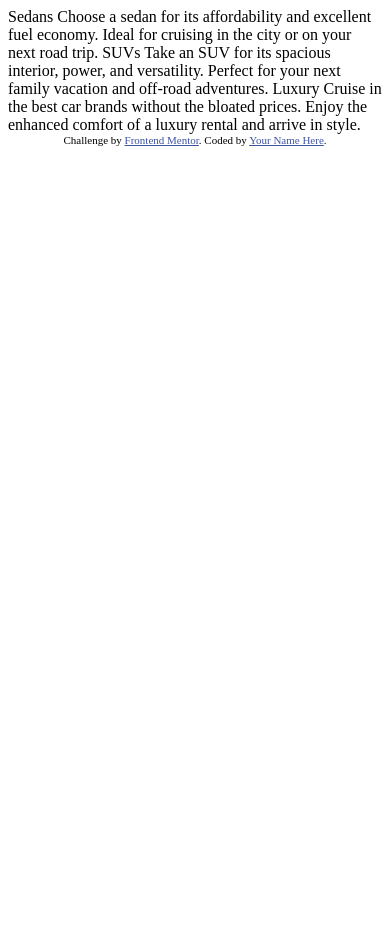
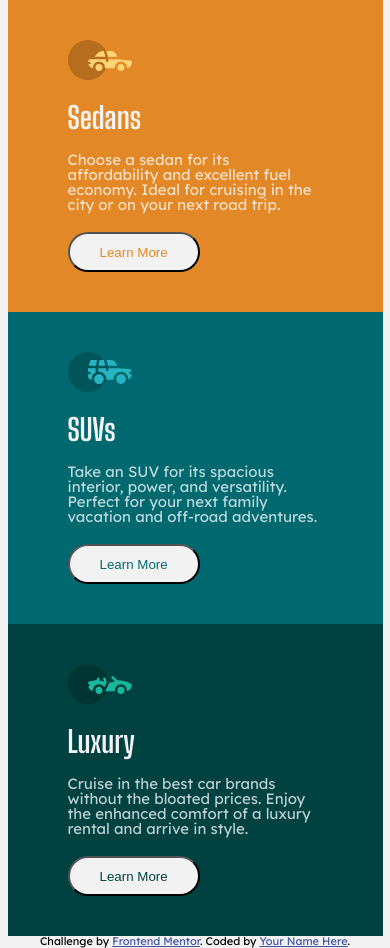
Before and after one commit to barry505/3-column-preview-card-component-main, a plain HTML site: page index.html in a window 390 px wide. Before the commit the page ends 844 px from the top, so only its background shows below. Drawn offline with Linux system fonts and the light colour scheme.

Commit message:
add css files, site mostly complete for mobile.

```diff
--- a/index.html
+++ b/index.html
@@ -1,36 +1,69 @@
 <!DOCTYPE html>
 <html lang="en">
+
 <head>
   <meta charset="UTF-8">
-  <meta name="viewport" content="width=device-width, initial-scale=1.0"> <!-- displays site properly based on user's device -->
+  <meta name="viewport" content="width=device-width, initial-scale=1.0">
+  <!-- displays site properly based on user's device -->
 
   <link rel="icon" type="image/png" sizes="32x32" href="./images/favicon-32x32.png">
 
   <title>Frontend Mentor | 3-column preview card component</title>
-
   <!-- Feel free to remove these styles or customise in your own stylesheet 👍 -->
   <style>
-    .attribution { font-size: 11px; text-align: center; }
-    .attribution a { color: hsl(228, 45%, 44%); }
+    .attribution {
+      font-size: 11px;
+      text-align: center;
+    }
+
+    .attribution a {
+      color: hsl(228, 45%, 44%);
+    }
   </style>
+  <link rel="preconnect" href="https://fonts.gstatic.com">
+  <link rel="preconnect" href="https://fonts.gstatic.com">
+  <link href="https://fonts.googleapis.com/css2?family=Big+Shoulders+Display:wght@700&family=Lexend+Deca&display=swap"
+    rel="stylesheet">
+  <link rel="stylesheet" href="reset.css">
+  <link rel="stylesheet" href="style.css">
 </head>
+
 <body>
 
-  Sedans
+  <main>
+    <card class="sedans">
+      <img src="images/icon-sedans.svg" alt="">
+      <h2>Sedans</h2>
+      <p>
         Choose a sedan for its affordability and excellent fuel economy. Ideal for cruising in the city
         or on your next road trip.
-
-  SUVs
+      </p>
+      <button>Learn More</button>
+    </card>
+    <card class="suvs">
+      <img src="images/icon-suvs.svg" alt="">
+      <h2>SUVs</h2>
+      <p>
         Take an SUV for its spacious interior, power, and versatility. Perfect for your next family vacation
         and off-road adventures.
-
-  Luxury
+      </p>
+      <button>Learn More</button>
+    </card>
+    <card class="luxury">
+      <img src="images/icon-luxury.svg" alt="">
+      <h2>Luxury</h2>
+      <p>
         Cruise in the best car brands without the bloated prices. Enjoy the enhanced comfort of a luxury
         rental and arrive in style.
+      </p>
+      <button>Learn More</button>
+    </card>
+  </main>
 
   <div class="attribution">
     Challenge by <a href="https://www.frontendmentor.io?ref=challenge" target="_blank">Frontend Mentor</a>.
     Coded by <a href="#">Your Name Here</a>.
   </div>
 </body>
+
 </html>
--- /dev/null
+++ b/reset.css
@@ -0,0 +1,48 @@
+/* http://meyerweb.com/eric/tools/css/reset/
+   v2.0 | 20110126
+   License: none (public domain)
+*/
+
+html, body, div, span, applet, object, iframe,
+h1, h2, h3, h4, h5, h6, p, blockquote, pre,
+a, abbr, acronym, address, big, cite, code,
+del, dfn, em, img, ins, kbd, q, s, samp,
+small, strike, strong, sub, sup, tt, var,
+b, u, i, center,
+dl, dt, dd, ol, ul, li,
+fieldset, form, label, legend,
+table, caption, tbody, tfoot, thead, tr, th, td,
+article, aside, canvas, details, embed,
+figure, figcaption, footer, header, hgroup,
+menu, nav, output, ruby, section, summary,
+time, mark, audio, video {
+	margin: 0;
+	padding: 0;
+	border: 0;
+	font-size: 100%;
+	font: inherit;
+	vertical-align: baseline;
+}
+/* HTML5 display-role reset for older browsers */
+article, aside, details, figcaption, figure,
+footer, header, hgroup, menu, nav, section {
+	display: block;
+}
+body {
+	line-height: 1;
+}
+ol, ul {
+	list-style: none;
+}
+blockquote, q {
+	quotes: none;
+}
+blockquote:before, blockquote:after,
+q:before, q:after {
+	content: '';
+	content: none;
+}
+table {
+	border-collapse: collapse;
+	border-spacing: 0;
+}
--- /dev/null
+++ b/style.css
@@ -0,0 +1,69 @@
+/*
+font-family: 'Big Shoulders Display', cursive;
+font-family: 'Lexend Deca', sans-serif;
+*/
+
+html {
+  font-family: 'Lexend Deca', sans-serif;
+  font-size: 15px;
+  box-sizing: border-box;
+}
+
+body {
+  max-width: 375px;
+  margin: 0 auto;
+  background-color: hsl(0, 0%, 95%);
+}
+
+main {
+  display: flex;
+  flex-direction: column;
+  width: 375px;
+}
+
+h2 {
+  font-family: 'Big Shoulders Display', cursive;
+  font-size: 2rem;
+  color: hsl(0, 0%, 95%);
+  padding: 20px 0;
+}
+
+p {
+  color: hsla(0, 0%, 100%, 0.75);
+}
+
+card {
+  padding: 40px 60px;
+}
+
+card.sedans {
+  background-color: hsl(31, 77%, 52%);
+}
+
+card.suvs {
+  background-color: hsl(184, 100%, 22%);
+}
+
+card.luxury {
+  background-color: hsl(179, 100%, 13%);
+}
+
+button {
+  background-color: hsl(0, 0%, 95%);
+  padding: 10px 30px;
+  height: 40px;
+  margin: 20px 0 0;
+  border-radius: 20px;
+}
+
+card.sedans button {
+  color: hsl(31, 77%, 52%);
+}
+
+card.suvs button {
+  color: hsl(184, 100%, 22%);
+}
+
+card.luxury button {
+  color: hsl(179, 100%, 13%);
+}
```
Also changed, not shown: 1 other file. Lines whose indentation alone changed are shown as unchanged.
